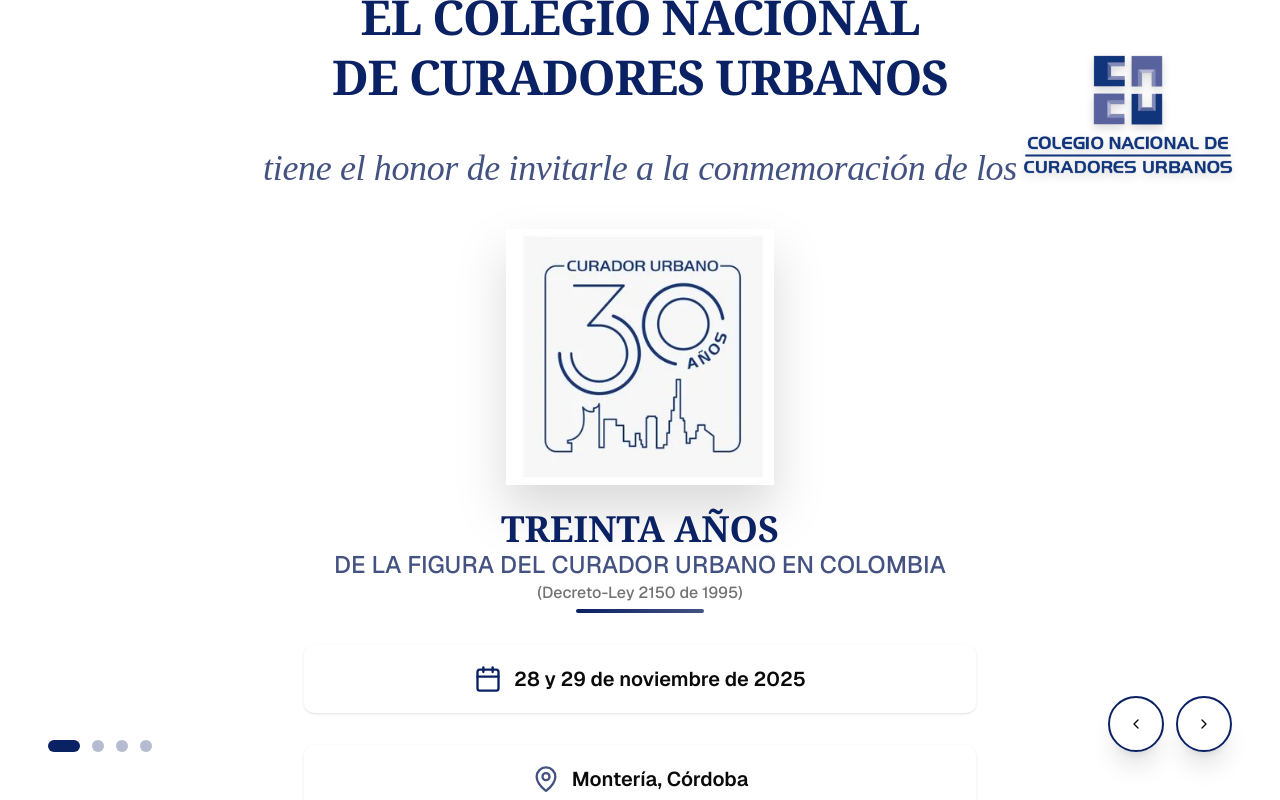
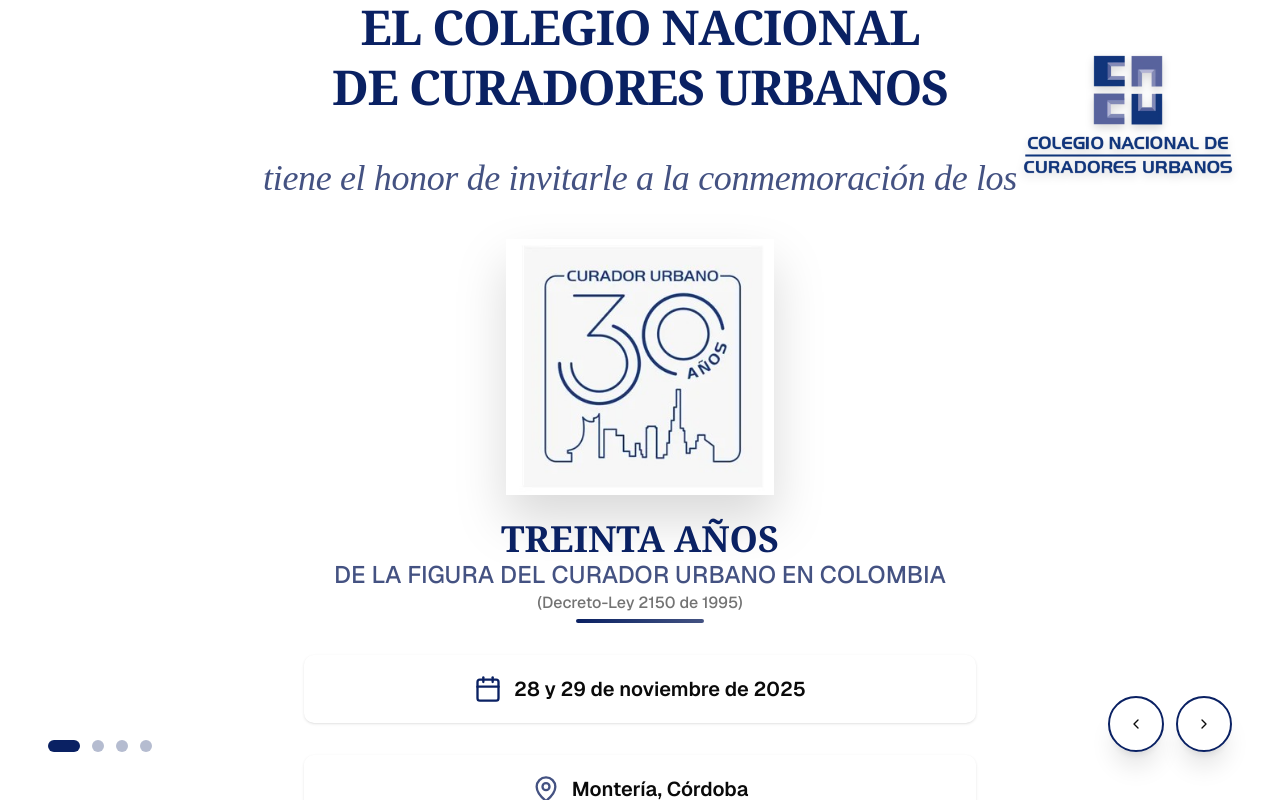
Before and after one commit to SANTIAGORF24/invitacion2, a Next.js app: page / in a window 1280 px wide. Built offline with nearby package versions, Linux system fonts and the light colour scheme.

Commit message:
cambvios

```diff
--- a/components/invitation-slider.tsx
+++ b/components/invitation-slider.tsx
@@ -220,7 +220,7 @@ export default function InvitationSlider() {
                       : "-translate-x-full opacity-0"
                   }`}
                 >
-                  <h1 className="text-balance font-serif text-2xl font-bold leading-tight tracking-tight text-primary sm:text-5xl md:text-3xl lg:text-4xl xl:text-5xl">
+                  <h1 className="pt-5 text-balance font-serif text-2xl font-bold leading-tight tracking-tight text-primary sm:text-5xl md:text-3xl lg:text-4xl xl:text-5xl">
                     EL COLEGIO NACIONAL DE CURADORES URBANOS
                   </h1>
                 </div>
```
